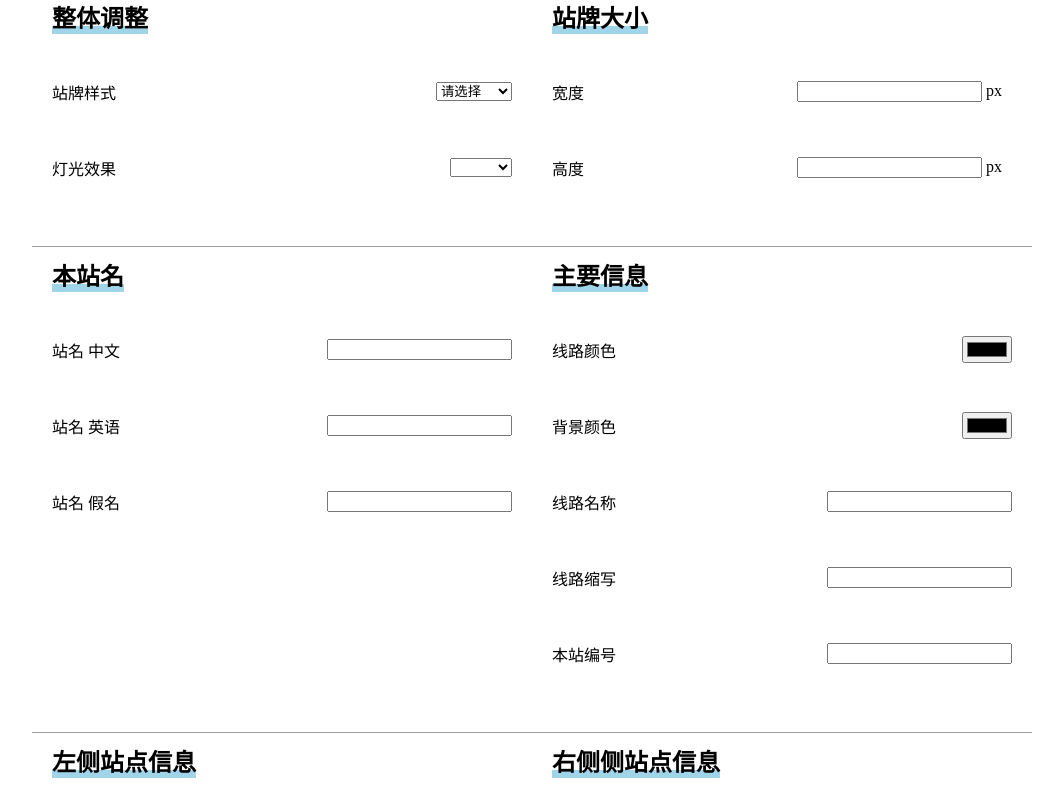
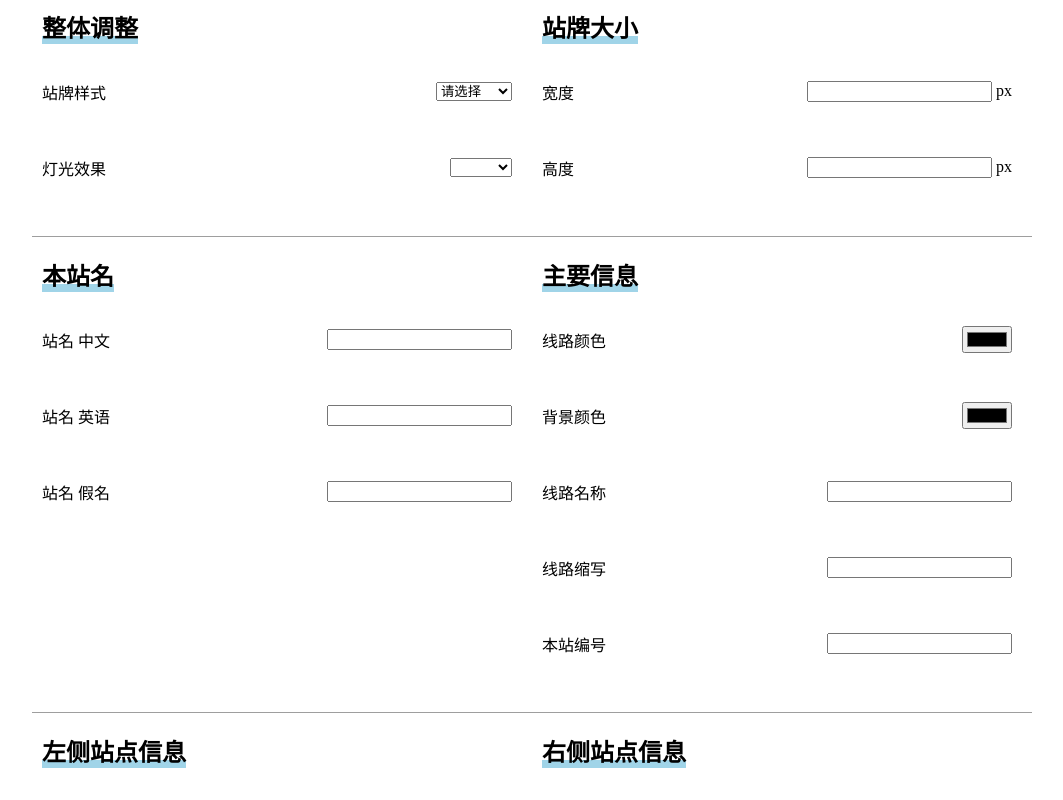
Before and after one commit to Team-Cenlinc/FesGen, a Vue app: page / in a window 1280 px wide. Shown: the part 440-1240 px from the top of the page, without its empty margins (108-1171 px from the left). Built offline with nearby package versions, Linux system fonts and the light colour scheme; the HTML template or start-up script is replaced by a standard one.

Commit message:
Nothing done.

```diff
--- a/src/App.vue
+++ b/src/App.vue
@@ -25,7 +25,9 @@ export default {
   methods: {
     UpdateSign(signStyle, lightStyle, signInfo, signScale){
       this.$refs.signs.UpdateSign(signStyle)
-      this.UpdateData(lightStyle, signInfo, signScale)
+      console.log('changed')
+      this.$refs.signs.UpdateData(lightStyle, signInfo, signScale)
+      console.log('changed')
     },
     UpdateData(lightStyle, signInfo, signScale){
 
--- a/src/components/editor.vue
+++ b/src/components/editor.vue
@@ -91,7 +91,7 @@
         </div>
       </div>
       <div>
-        <h2>右侧侧站点信息</h2>
+        <h2>右侧站点信息</h2>
         <div class="form-min-row">
           <p>站名 中文</p>
           <input v-model="signInfo.right.rightStaNameChinese" @change="sendData" type="text">
@@ -172,21 +172,17 @@ export default {
   margin: 30px auto 30px;
 }
 
-.row div {
-  margin: 0;
-  padding: 10px 10px 10px 10px;
-}
 
 .row h2 {
   border-bottom: 8px solid #a0d4e8;
   width: fit-content;
   height: 27px;
-  margin: 0 10px 20px;
+  margin: 20px 0 10px 10px;
 }
 
 .form-min-row {
   margin: 0;
-  padding: 0;
+  padding: 10px 20px 10px 10px;
   display: flex;
   flex-direction: row;
   flex-wrap: wrap;
--- a/src/components/sign.vue
+++ b/src/components/sign.vue
@@ -3,10 +3,10 @@
     <component :is="signStyle" ref="svg"></component>
     <h3>Data from editor.vue -> App.vue -> sign.vue :</h3>
     <div class="data">
-      <p>{{ signStyle || '你尚未选择'}}</p>
+      <p>{{ this.signStyle || '你尚未选择'}}</p>
     </div>
     <div class="data">
-      <p>{{ signInfo || ''}}</p>
+      <p>{{ this.signInfo || 'NO'}}</p>
     </div>
     <hr/>
 
@@ -68,15 +68,19 @@ export default {
       this.lightStyle = lightStyle
       this.signInfo = signInfo
       this.output = signScale
-      let dom = this.$refs.svg.querySelector("#MID-kanji-text");
-      dom.innerHTML = signInfo.main.staNameChinese;
-      dom = this.$refs.svg.getElementById("line");
+      //let dom = this.$refs.svg.querySelector("#MID-kanji-text");
+      //dom.innerHTML = this.signInfo.main.staNameChinese;
+      //let dom = this.$refs.svg.getElementById("line");
       this.$refs.svg.getElementById("line").attributes.stroke.value = signInfo.lineColor;
-      //console.log(this.$refs.svg.getElementById("line").attributes.getNamedItem("stroke").value);
+      console.log(this.$refs.svg.getElementById("line").attributes.getNamedItem("stroke").value);
       //console.log("2")
     },
     UpdateSign(signStyle){
       this.signStyle = signStyle
+      let dom = this.$refs.svg.querySelector("#MID-kanji-text");
+      dom.innerHTML = this.signInfo.main.staNameChinese;
+      dom = this.$refs.svg.getElementById("line");
+      this.$refs.svg.getElementById("line").attributes.stroke.value = this.signInfo.lineColor;
     }
   },
 }
```
